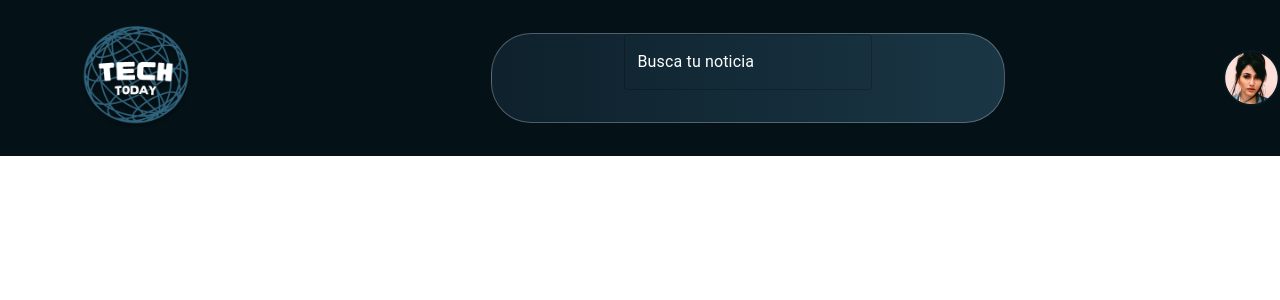
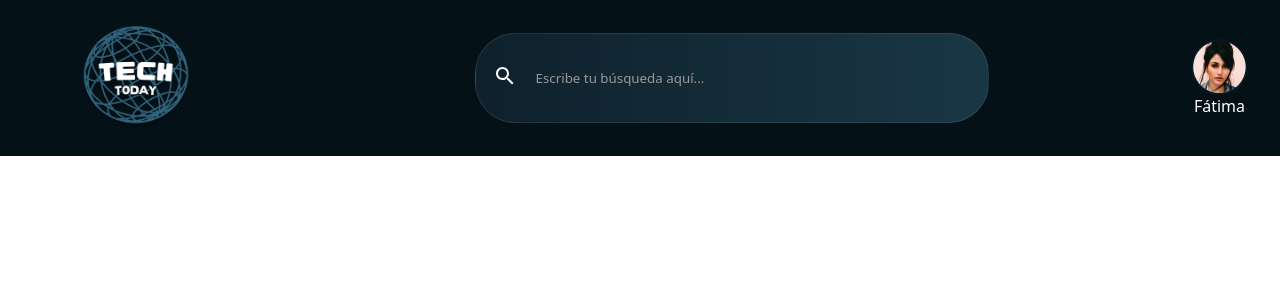
Before and after one commit to leiteway/NewsPaper_App, a React (Vite) app in the folder client/: page / in a window 1280 px wide. Shown: the top 300 px of the page. Built offline with nearby package versions, Linux system fonts and the light colour scheme.

Commit message:
navBar-finished

```diff
--- a/client/package.json
+++ b/client/package.json
@@ -14,6 +14,7 @@
     "@emotion/styled": "^11.11.5",
     "@mui/icons-material": "^5.15.14",
     "@mui/material": "^5.15.14",
+    "@types/material-ui": "^0.21.17",
     "react": "^18.2.0",
     "react-dom": "^18.2.0",
     "react-router-dom": "^6.22.3"
--- a/client/src/components/navBar/NavBar.css
+++ b/client/src/components/navBar/NavBar.css
@@ -1,6 +1,7 @@
 * {
     margin: 0;
     padding: 0;
+    font-family: system-ui, -apple-system, BlinkMacSystemFont, 'Segoe UI', Roboto, Oxygen, Ubuntu, Cantarell, 'Open Sans', 'Helvetica Neue', sans-serif;
 }
 
 .logotipo {
@@ -17,21 +18,31 @@
 }
 .searchBar{
     background-color: none;
-    border: solid 0.5px rgba(226, 232, 240, 0.3);
+    border: solid 0.2px rgba(226, 232, 240, 0.1);
     border-radius: 40px;
     width: 40vw;
     height: 11vh;
     background: linear-gradient(90deg, #0E212C, #1A3645);
-    text-align: center;
-
+    color: #fff;
+    text-indent: 60px;
 }
 
-.textField label {
-    outline: 0;
-    border: 0;
-    color: #fff
+.searchIcon {
+    color:#fff;
+    position: absolute;
+    top: 8%;
+    left: 38.5%;
 }
 
-.textField .MuiInputBase-root {
-    border: none;
+.searchBar::placeholder {
+    color: #999;
+    text-indent: 60px;
 }
+.userContainer{
+    color: #fff;
+    font-family: system-ui, -apple-system, BlinkMacSystemFont, 'Segoe UI', Roboto, Oxygen, Ubuntu, Cantarell, 'Open Sans', 'Helvetica Neue', sans-serif;
+    margin-right: 2rem;
+    display: flex;
+    flex-direction: column;
+    align-items: center;
+}
--- a/client/src/components/navBar/NavBar.tsx
+++ b/client/src/components/navBar/NavBar.tsx
@@ -1,31 +1,20 @@
 import './NavBar.css'
 // import * as React from 'react';
 import Box from '@mui/material/Box';
-import TextField from '@mui/material/TextField';
+import SearchIcon from '@mui/icons-material/Search';
 
 export default function NavBar() {
   return (
     <div className="navbar">
         <img className="logotipo" src='../src/assets/public/logotipo.png' alt="" />
-        <Box className="searchBar" >
-            <TextField className="textField" label="Busca tu noticia" variant='outlined' id="fullWidth" />
+        <Box>
+            <SearchIcon className='searchIcon'/>
+            <input className="searchBar" placeholder="Escribe tu búsqueda aquí..." />
         </Box>
+        <div className='userContainer'>
         <img src='../src/assets/public/avatar-admin-screen.png' alt="" />
+        <p>Fátima</p>
+        </div>
     </div>
   );
 }
-// import { Link } from 'react-router-dom'
-
-// const NavBar = () => {
-//     return (
-//     <>
-//     <nav>
-
-
-
-//     </nav>
-//     </>
-//     )
-// }
-
-// export default NavBar
```
Also changed, not shown: 1 other file (tests, documents, lock files or other folders).
